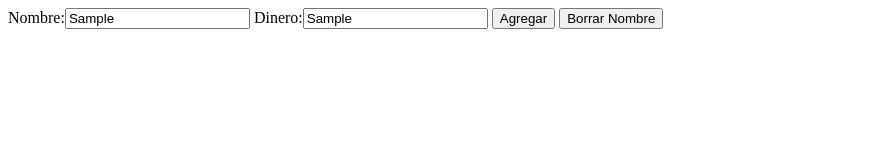
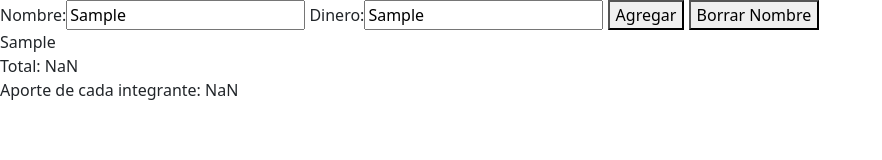
Before and after one commit to ignamartinezz/FSD, a plain HTML site: page Sprint 2/index.html in a window 1280 px wide. Both pictures are taken after typing "Sample", "Sample" into the empty fields and a click on the button "Agregar". Shown: the whole page, without its empty margins (0-882 px from the left). Drawn offline with nearby package versions, Linux system fonts and the light colour scheme.

Commit message:
Fix de print, implementacion total aporte

```diff
--- a/Sprint 2/Sprintjs.js
+++ b/Sprint 2/Sprintjs.js
@@ -7,7 +7,7 @@ let aporte;
 
 function addNombre(){
     let nombre=document.getElementById("nombreInput").value;
-    let money=document.getElementById("moneyInput")
+    let money=parseInt(document.getElementById("moneyInput").value);
     nombreArray.push(nombre);
     moneyArray.push(money);
     calculo();
@@ -35,9 +35,13 @@ function calculo(){
 }
 
 function imprimirNombres(){
+    let elemento=document.getElementById("elemento");
+    let elementototal=document.getElementById("total");
+    let elementoaporte=document.getElementById("aporte")
+    elemento.innerHTML="";
     for(let nomb of nombreArray){
-        let elemento= document.createElement("p");
-        elemento.innerHTML= nomb;
-        nombrehtml.appendChild(elemento);
+        elemento.innerHTML+=" " +nomb;
     }
+    elementototal.innerHTML="Total: " + total;
+    elementoaporte.innerHTML="Aporte de cada integrante: "+ aporte;
 }
--- a/Sprint 2/index.html
+++ b/Sprint 2/index.html
@@ -5,7 +5,7 @@
     <meta http-equiv="X-UA-Compatible" content="IE=edge">
     <meta name="viewport" content="width=device-width, initial-scale=1.0">
     <title>App de gastos</title>
-
+    <link href="https://cdn.jsdelivr.net/npm/bootstrap@5.0.2/dist/css/bootstrap.min.css" rel="stylesheet" integrity="sha384-EVSTQN3/azprG1Anm3QDgpJLIm9Nao0Yz1ztcQTwFspd3yD65VohhpuuCOmLASjC" crossorigin="anonymous">
 </head>
 <body>
     Nombre:<input type="text" id="nombreInput">
@@ -13,9 +13,9 @@
 
     <button onclick="return addNombre()">Agregar</button>
     <button onclick="return borrarNombre()">Borrar Nombre</button>
-    <!-- <button onclick="return imprimirNombres()">Print</button> -->
     <div id="elemento"></div>
-
+    <div id="total"></div>
+    <div id="aporte"></div>
     <script src="Sprintjs.js"></script>
 </body>
 </html>
```
